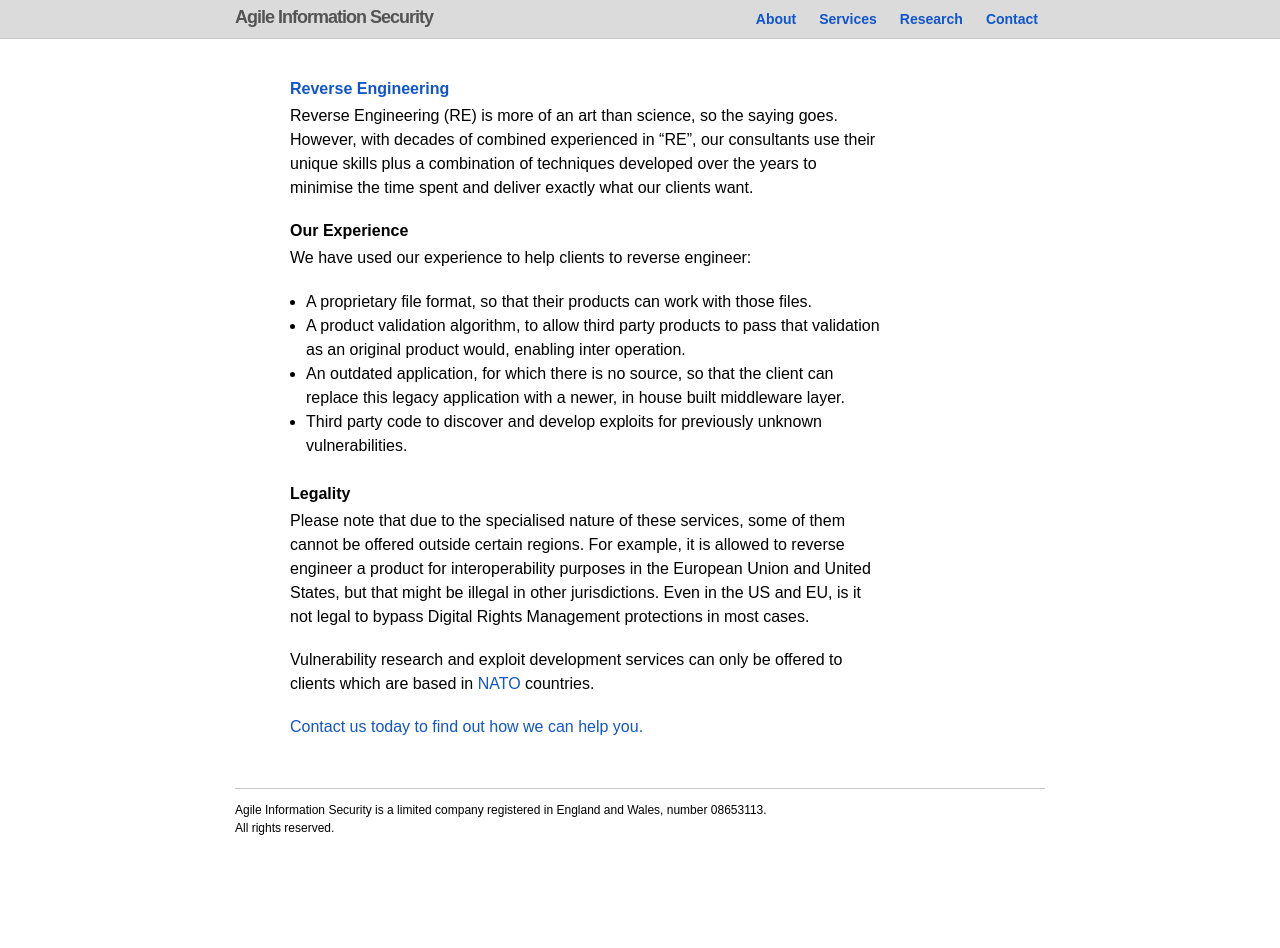
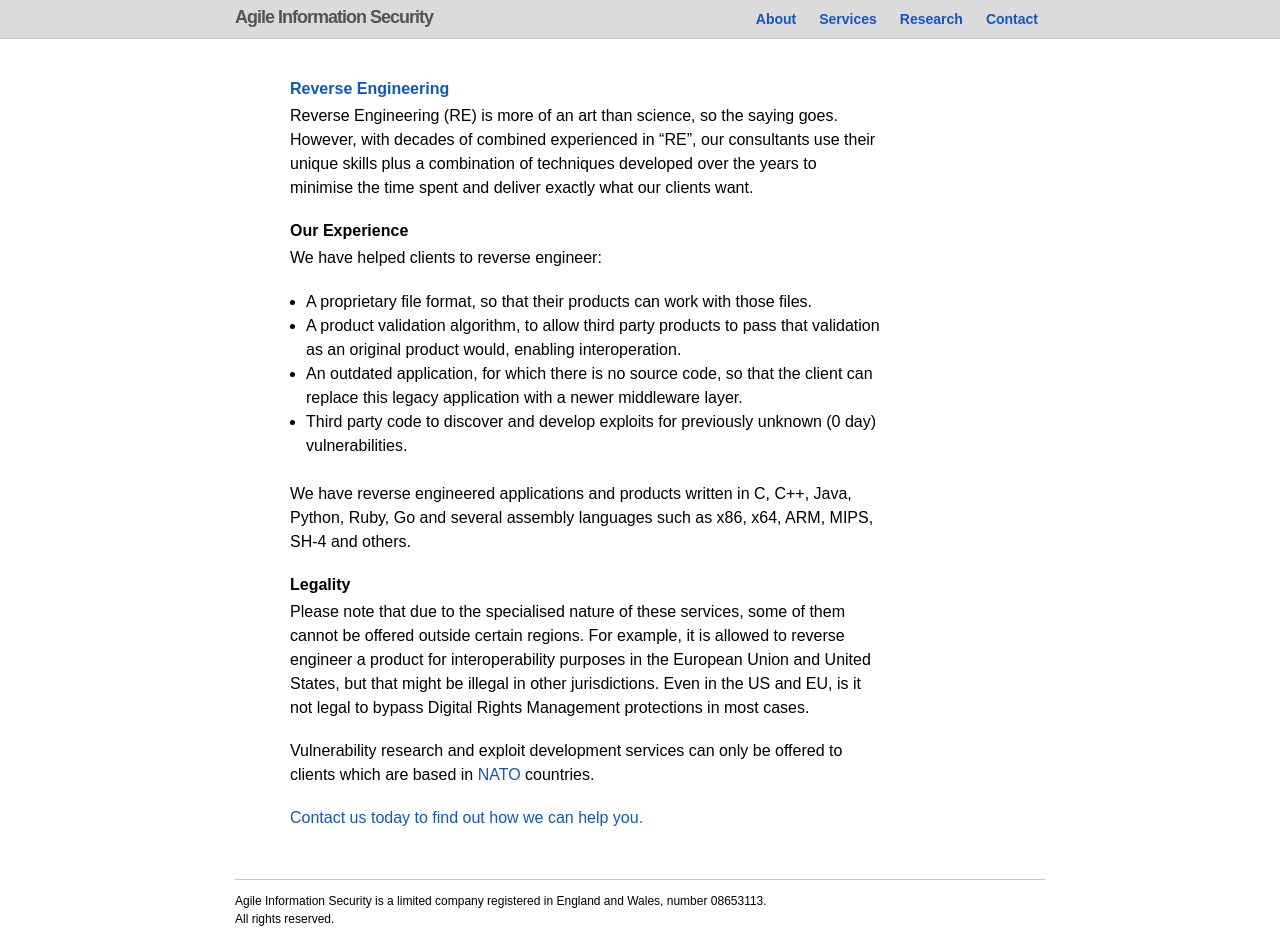
Before and after one commit to pedrib/pedrib.github.io, a Jekyll site: the page built from _posts/2017-12-29-reverse-engineering.markdown, in a window 1280 px wide. Built offline with Jekyll 4.4.1, drawn with Linux system fonts in a browser that asks for light colours; before the commit the page ends 900 px from its top, so only the background shows below that.

```diff
--- a/_posts/2017-12-29-reverse-engineering.markdown
+++ b/_posts/2017-12-29-reverse-engineering.markdown
@@ -7,11 +7,13 @@
 
 ### Our Experience
 
-We have used our experience to help clients to reverse engineer:
+We have helped clients to reverse engineer:
 - A proprietary file format, so that their products can work with those files.
-- A product validation algorithm, to allow third party products to pass that validation as an original product would, enabling inter operation.
-- An outdated application, for which there is no source, so that the client can replace this legacy application with a newer, in house built middleware layer.
-- Third party code to discover and develop exploits for previously unknown vulnerabilities.
+- A product validation algorithm, to allow third party products to pass that validation as an original product would, enabling interoperation.
+- An outdated application, for which there is no source code, so that the client can replace this legacy application with a newer middleware layer.
+- Third party code to discover and develop exploits for previously unknown (0 day) vulnerabilities.
+
+We have reverse engineered applications and products written in C, C++, Java, Python, Ruby, Go and several assembly languages such as x86, x64, ARM, MIPS, SH-4 and others.
 
 ### Legality
 
```
